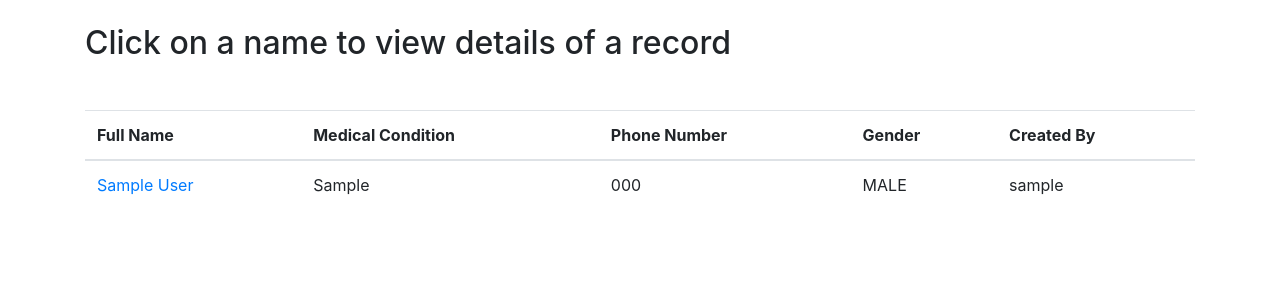
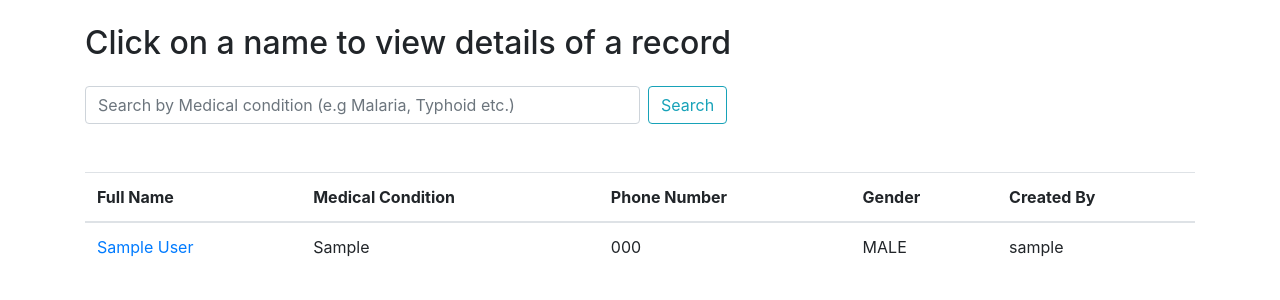
Before and after one commit to seunmeme/Medic, a Django app: page /record/ in a window 1280 px wide. Shown: the part 64-364 px from the top of the page. Run offline with Django 3.2, Linux system fonts and the light colour scheme; tables that the repository leaves empty hold one stand-in row (values such as "Sample post"); some libraries are stand-ins or nearby versions.

Commit message:
fixed search records by different conditions

```diff
--- a/medic/urls.py
+++ b/medic/urls.py
@@ -3,12 +3,13 @@ from django.contrib import admin
 from django.contrib.auth import views as auth_views
 from django.urls import path, include
 from users import views as user_views
-from patient.views import RecordListView, RecordDetailView, RecordCreateView
+from patient.views import search, RecordListView, RecordDetailView, RecordCreateView
 
 urlpatterns = [
     path('admin/', admin.site.urls),
     path('user_signup/', user_views.signup, name='user_signup'),
     path('record/', RecordListView.as_view(), name='record'),
+    path('record/search/', search, name='search'),
     path('record/<int:pk>/', RecordDetailView.as_view(), name='record_detail'),
     path('record/new/', RecordCreateView.as_view(), name='new_record'),
     path('login/', auth_views.LoginView.as_view(template_name='users/login.html'), name='login'),
--- a/patient/templates/patient/layout.html
+++ b/patient/templates/patient/layout.html
@@ -34,23 +34,23 @@
                   <a class="nav-link" href="#">Link</a>
                 </li> -->
               </ul>
-              {% if title %}
-              <form class="form-inline my-2 my-lg-0">
-                  <input class="form-control mr-sm-2" type="search" placeholder="Search" aria-label="Search">
-                  <button class="btn btn-outline-success my-2 my-sm-0" type="submit">Search</button>
-                </form>
-                {% else %}
+
                 <div class="navbar-nav">
                   {% if user.is_authenticated %}
                     <p class="text-info nav-link">Welcome {{ user.username }}!</p>
-                    <a href="{% url 'new_record' %}" class="nav-tem nav-link">Add Medical Record</a>
+                    {% if user.profile.designation %}
+                      <a href="{% url 'record' %}" class="nav-tem nav-link">View Medical Records</a>
+
+                    {% else %}
+                      <a href="{% url 'new_record' %}" class="nav-tem nav-link">Add Medical Record</a>
+                    {% endif %}
                     <a href="{% url 'logout' %}" class="nav-tem nav-link">Logout</a>
                   {% else %}
                     <a href="{% url 'register' %}" class="nav-tem nav-link">Medical Practitioners</a>
                     <a href="{% url 'user_signup' %}" class="nav-tem nav-link">Patients</a>
                   {% endif %}
                 </div>
-              {% endif %}
+
             </div>
           </nav>
           {% if messages %}
--- a/patient/templates/patient/record_detail.html
+++ b/patient/templates/patient/record_detail.html
@@ -16,7 +16,9 @@
         <p class="card-text"> {{ object.description }} </p>
         <h5 class="card-title">Date Added </h5>
         <p class="card-text"> {{ object.created_at }} </p>
+        {% if user.profile.designation %}
         <a href="{% url 'record' %}" class="btn btn-primary">Go back to records</a>
+        {% endif %}
     </div>
 </div>
 
--- a/patient/templates/patient/record_list.html
+++ b/patient/templates/patient/record_list.html
@@ -4,7 +4,12 @@
 <div class="mt-4">
     <h2>Click on a name to view details of a record</h2>
 </div>
+<form action="{% url 'search' %}" class="form-inline my-2 my-lg-4">
+  <input class="form-control mr-sm-2 w-50" type="search" name="condition" placeholder="Search by Medical condition (e.g Malaria, Typhoid etc.)" aria-label="Search">
+  <button class="btn btn-outline-info my-2 my-sm-0" type="submit">Search</button>
+</form>
 <table class="table mt-5">
+  {% if records %}
     <thead>
       <tr>
         <th scope="col">Full Name</th>
@@ -15,6 +20,7 @@
       </tr>
     </thead>
     <tbody>
+
           {% for record in records %}
             <tr>
               <td><a href="{% url 'record_detail' record.id %}">{{ record.firstname }} {{ record.lastname }}</a></td>
@@ -24,6 +30,9 @@
               <td>{{ record.created_by }}</td>
             </tr>
           {% endfor%}
+        {% else %}
+          <p>No medical records available</p>
+        {% endif%}
     </tbody>
   </table>
 
--- a/patient/views.py
+++ b/patient/views.py
@@ -8,6 +8,15 @@ from django.views.generic import ListView, DetailView, CreateView
 def home(request):
     return render(request, 'patient/home.html')
 
+def search(request):
+    records = Record.objects.order_by('-created_at')
+
+    if 'condition' in request.GET:
+        keywords = request.GET['condition']
+        if keywords:
+            records = records.filter(condition__iexact=keywords)
+
+    return render(request, 'patient/record_list.html', {'records': records})
 
 class RecordListView(ListView):
     model = Record
@@ -21,7 +30,7 @@ class RecordCreateView(LoginRequiredMixin, CreateView):
     model = Record
     fields = ['firstname', 'lastname', 'telephone', 'gender', 'address', 'condition', 'description']
 
-    def form_valid( self, form):
+    def form_valid(self, form):
         form.instance.created_by = self.request.user
         messages.success(self.request, f'Your record was added successfullly.')
         return super().form_valid( form)
```
Lines whose indentation alone changed are shown as unchanged.
